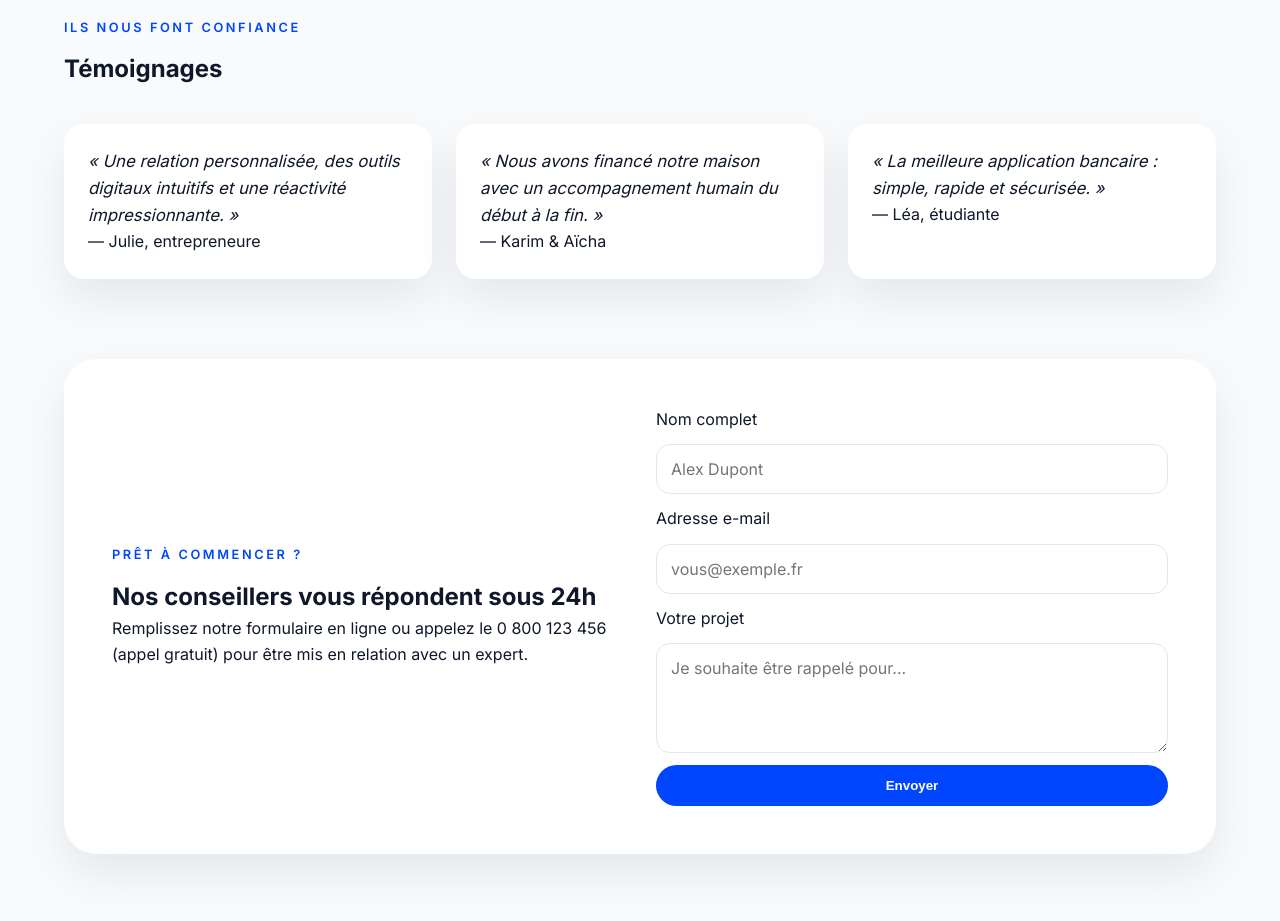
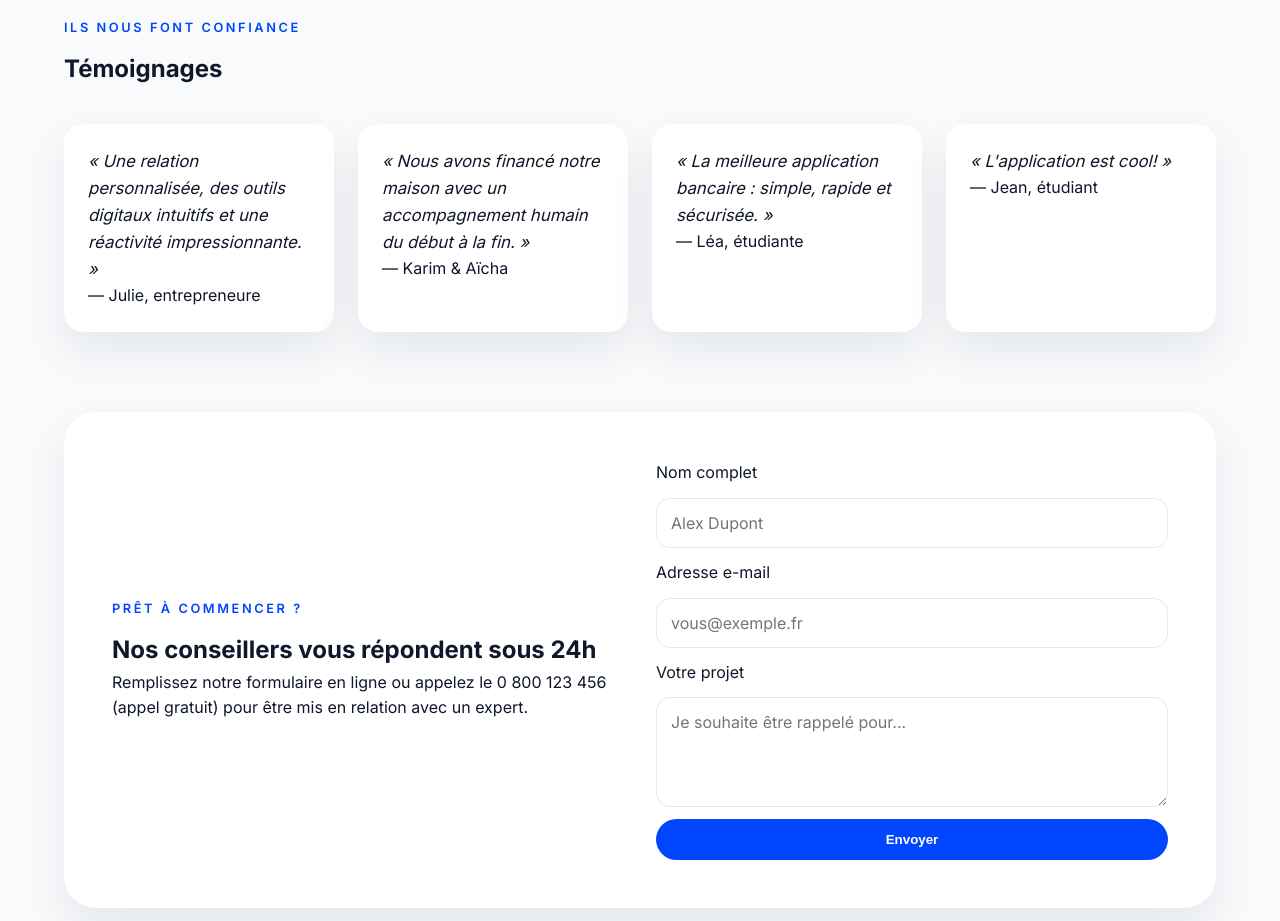
Before and after one commit to VinceCDA/Horizon, a plain HTML site: page index.html in a window 1280 px wide. Shown: the part 1500-2421 px from the top of the page. Drawn offline with Linux system fonts and the light colour scheme.

Commit message:
ajout 1 temoignage

```diff
--- a/index.html
+++ b/index.html
@@ -105,6 +105,10 @@
                     <blockquote>« La meilleure application bancaire : simple, rapide et sécurisée. »</blockquote>
                     <figcaption>— Léa, étudiante</figcaption>
                 </figure>
+                <figure>
+                    <blockquote>« L'application est cool! »</blockquote>
+                    <figcaption>— Jean, étudiant</figcaption>
+                </figure>
             </div>
         </section>
 
```
